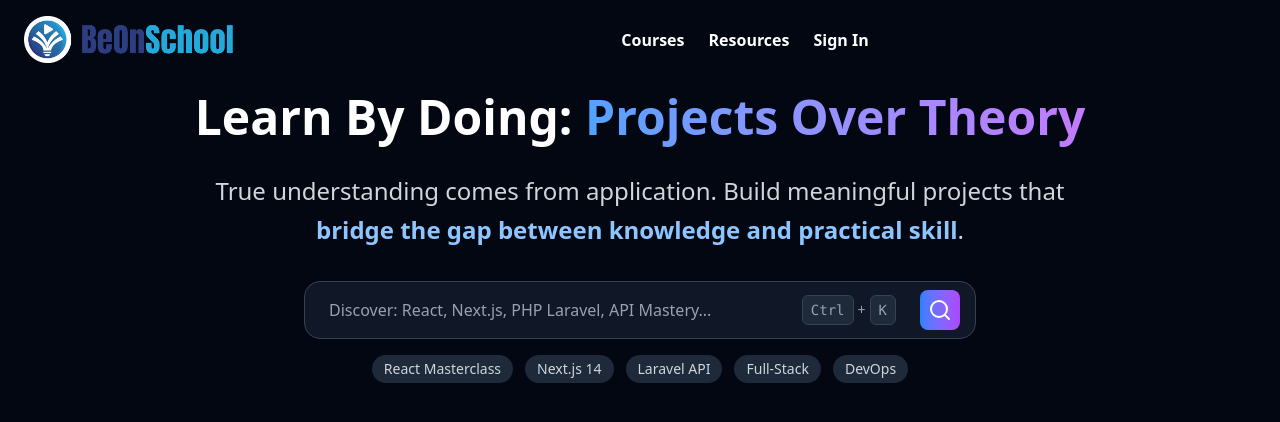
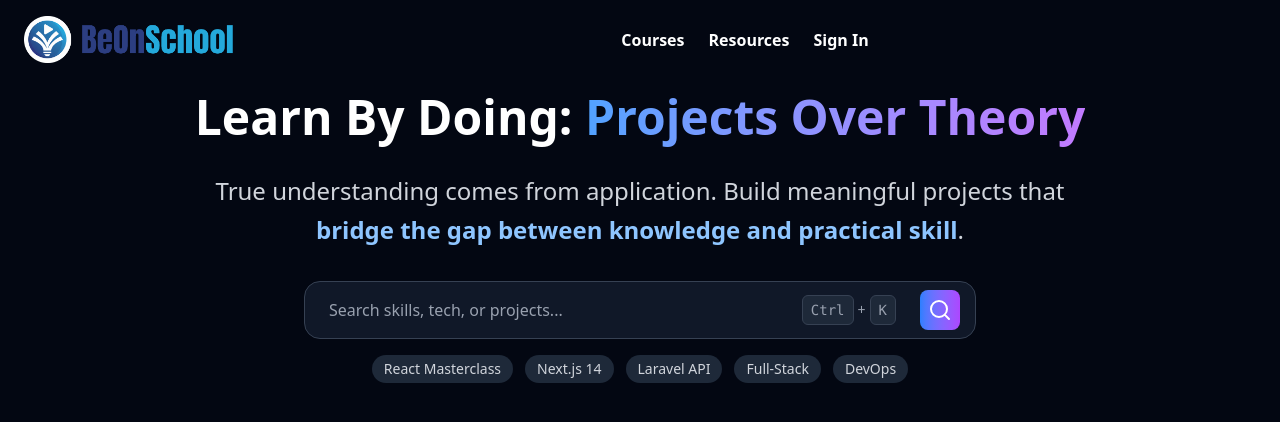
Before and after one commit to amarkanta-naorem/beonschool, a Next.js app: page / in a window 1280 px wide. Shown: the top 422 px of the page. Built offline with nearby package versions, Linux system fonts and the light colour scheme.

Commit message:
react-icons

```diff
--- a/src/app/page.tsx
+++ b/src/app/page.tsx
@@ -40,7 +40,7 @@
 
           <div className="w-full max-w-2xl mt-10 md:mt-0">
             <div className="relative group">
-              <input ref={searchInputRef} type="text" className="w-full p-4 pl-6 pr-26 md:pr-32 bg-gray-900 border border-gray-700 rounded-2xl text-white placeholder-gray-400 focus:outline-none focus:ring-2 focus:ring-blue-500 focus:border-transparent transition-all duration-300 group-hover:border-gray-600" placeholder="Discover: React, Next.js, PHP Laravel, API Mastery..."/>
+              <input ref={searchInputRef} type="text" className="w-full p-4 pl-6 pr-26 md:pr-32 bg-gray-900 border border-gray-700 rounded-2xl text-white placeholder-gray-400 focus:outline-none focus:ring-2 focus:ring-blue-500 focus:border-transparent transition-all duration-300 group-hover:border-gray-600" placeholder="Search skills, tech, or projects..."/>
 
               <button type="button" className="absolute right-4 top-1/2 transform -translate-y-1/2 p-2 bg-gradient-to-r from-blue-500 to-purple-500 rounded-lg hover:from-blue-600 hover:to-purple-600 transition-all duration-200" onClick={() => searchInputRef.current?.focus()}>
                 <svg xmlns="http://www.w3.org/2000/svg" width={24} height={24} viewBox="0 0 24 24">
```
